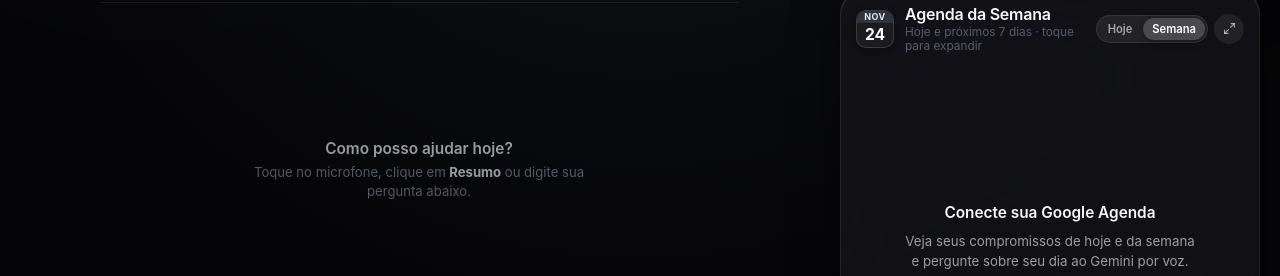
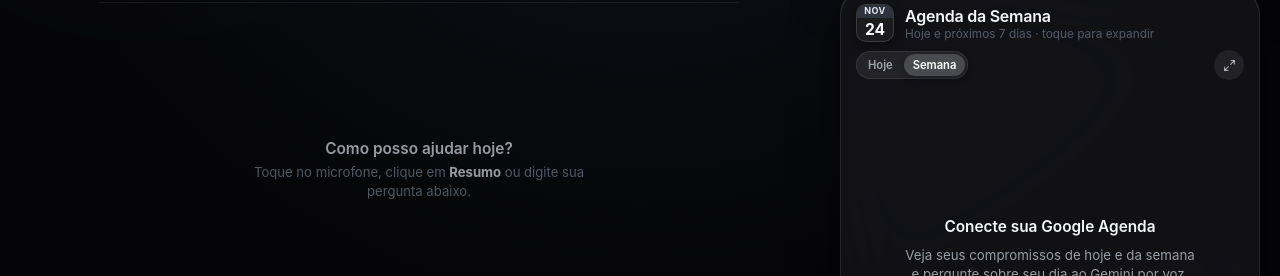
Before and after one commit to maschiojulian-png/smart-dock-assistant, a plain HTML site: page index.html in a window 1280 px wide. Shown: the part 270-546 px from the top of the page. Drawn offline with Linux system fonts and the light colour scheme; no server answers.

Commit message:
Polish agenda header two-row layout and move toasts to top (v16)

```diff
--- a/expanded-ui.css
+++ b/expanded-ui.css
@@ -440,6 +440,54 @@ body[data-state="speaking"] .assistant-status-dot {
   max-height: none;
   display: flex;
   flex-direction: column;
+}
+
+/* Cabeçalho da Agenda limpo em 2 linhas quando compacto (sem quebrar o título) */
+.widgets-right-column .agenda-card .card-header {
+  flex-wrap: wrap;
+  row-gap: 8px;
+  align-items: center;
+}
+
+.widgets-right-column .agenda-card .card-title-group {
+  flex: 1 1 100%;
+  min-width: 0;
+}
+
+.widgets-right-column .agenda-card .card-title-group > div {
+  min-width: 0;
+}
+
+.widgets-right-column .agenda-card .card-title {
+  white-space: nowrap;
+  overflow: hidden;
+  text-overflow: ellipsis;
+}
+
+.widgets-right-column .agenda-card .card-subtitle-small {
+  white-space: nowrap;
+  overflow: hidden;
+  text-overflow: ellipsis;
+}
+
+.widgets-right-column .agenda-card .event-count-badge {
+  margin-left: auto;
+  flex-shrink: 0;
+}
+
+.widgets-right-column .agenda-card .card-actions {
+  width: 100%;
+  justify-content: space-between;
+}
+
+.widgets-right-column .agenda-card .card-actions .segmented-control {
+  margin-right: auto;
+}
+
+/* Toast no topo para nunca sobrepor o campo de texto inferior */
+.toast-container {
+  top: calc(14px + var(--safe-top));
+  bottom: auto;
 }
 
 /* ---- Agenda Estilo Calendário Estruturado ---- */
--- a/sw.js
+++ b/sw.js
@@ -1,4 +1,4 @@
-const CACHE_NAME = 'smart-dock-v15';
+const CACHE_NAME = 'smart-dock-v16';
 const APP_SHELL = [
   './',
   './index.html',
```
